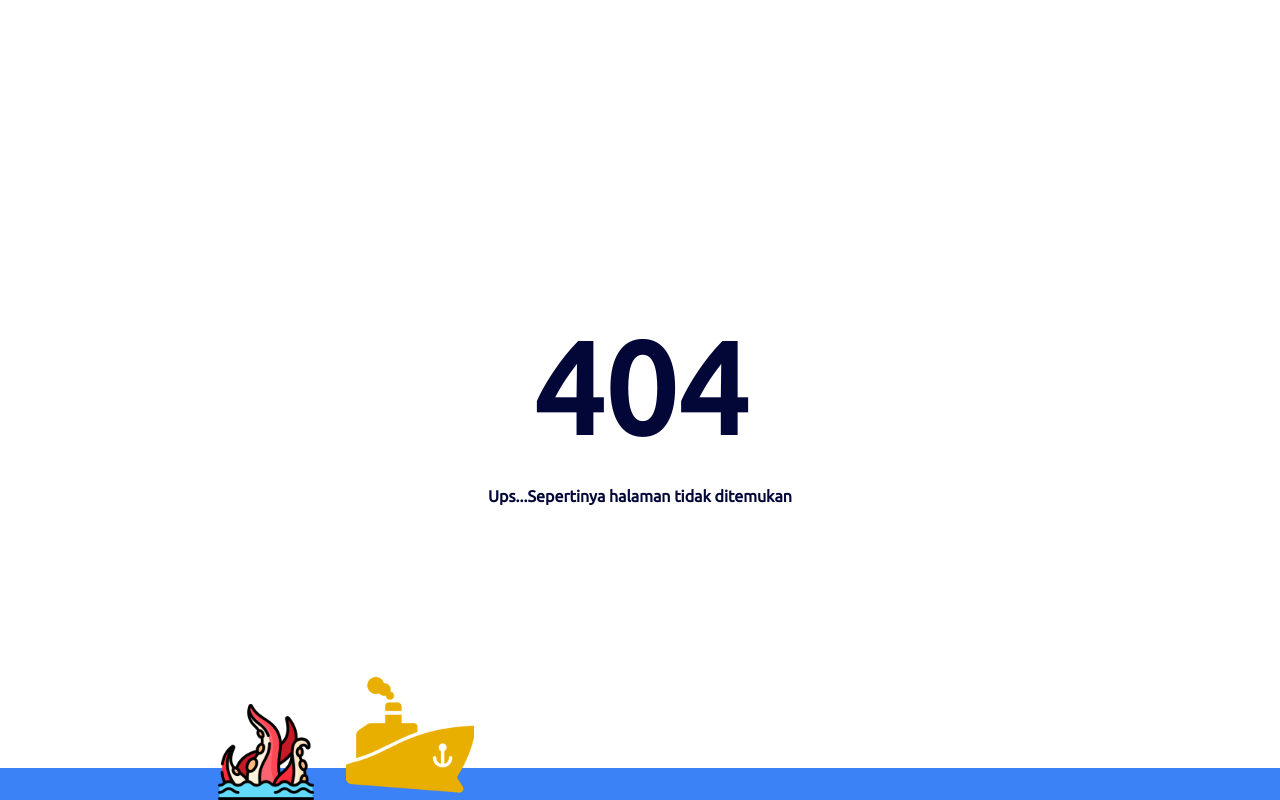
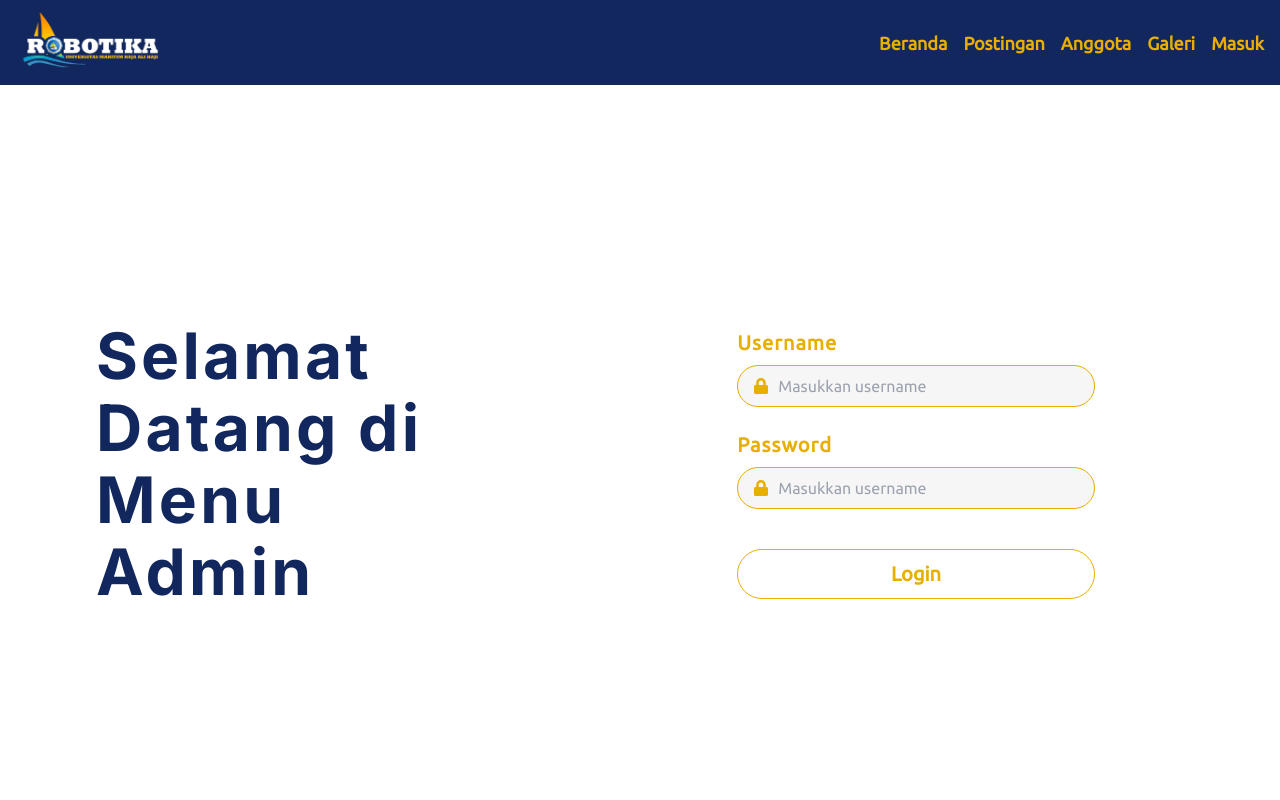
Before and after one commit to MChandraR/Robotika-Frontend, a Next.js app: page /login in a window 1280 px wide. Before the commit this address had no page. Built offline with nearby package versions, Linux system fonts and the light colour scheme.

Commit message:
Fix some eslint rules

```diff
--- a/src/app/anggota/page.tsx
+++ b/src/app/anggota/page.tsx
@@ -9,14 +9,15 @@ export default function Page(){
     const [isOpen, setIsOpen] = useState(false);
     const [selectedLanguage, setSelectedLanguage] = useState(new Date().getFullYear());
 
-    const years:number[] = [];
+    const [years, setYears] = useState([new Date().getFullYear()]);
 
     useEffect(()=>{
-        for(let i=new Date().getFullYear();  i>=2016 ; i--){
-            years.push(i);
-        }
-        return ;
-    });
+        const year = [];
+        for(let i=new Date().getFullYear();  i>=2016 ; i--)year.push(i);
+        setYears(year);
+
+
+    }, []);
 
 
 
--- /dev/null
+++ b/src/app/login/page.tsx
@@ -0,0 +1,30 @@
+import Navbar from "@/components/Navbar";
+import { FaLock } from "react-icons/fa";
+import { Inter } from "next/font/google";
+
+const inter = Inter({ subsets: ['latin'] })
+export default function Page(){
+    return(
+        <div className="min-h-[100dvh] p-10 md:p-24 pt-36 flex item-center">
+            <Navbar/>
+
+            <div className="grid grid-cols-1 md:grid-cols-2 self-center gap-8 md:gap-4 md:mt-32">
+                <div className={`${inter.className} self-center justify-self-start text-darkerBlue font-bold text-4xl md:text-[4rem] md:leading-[4.5rem] tracking-wider w-[75%] `}>Selamat Datang di Menu Admin</div>
+                <div className="self-center justify-self-center text-primaryYellow flex flex-col gap-2 w-full md:w-2/3">
+                    <div className="font-bold tracking-wider text-xl">Username</div>
+                    <div className="relative flex gap-4">
+                        <FaLock className="absolute self-center left-4"/>
+                        <input type="text" className="pl-10 pr-4 bg-[#F6F6F6] text-[#6E6E6E] border-primaryYellow border-[1px] rounded-full leading-10 w-full" placeholder="Masukkan username"/>
+                    </div>
+                    <div className="font-bold tracking-wider text-xl pt-4">Password</div>
+                    <div className="relative flex gap-4 ">
+                        <FaLock className="absolute self-center left-4"/>
+                        <input type="text" className="pl-10 pr-4 bg-[#F6F6F6] text-[#6E6E6E] border-primaryYellow border-[1px] rounded-full leading-10 w-full" placeholder="Masukkan username"/>
+                    </div>
+
+                    <button className="mt-8 border-primaryYellow border-[1px] font-bold text-xl rounded-full leading-[3rem] w-full">Login</button>
+                </div>
+            </div>
+        </div>
+    );
+}
--- a/src/app/page.tsx
+++ b/src/app/page.tsx
@@ -26,9 +26,9 @@ export default function Home() {
             src={GedungA} alt="0" quality={100}
           />
 
-        <div className=" h-[100dvh] md:h-auto relative">
+        <div className=" h-[100dvh] md:h-[100dvh] relative">
             {/* Bagian atas tempat slogan dan logo // */}
-            <div className="relative h-full flex flex-col align-center justify-center md:pt-40 pb-10 z-0 w-full">
+            <div className="relative h-[90%] flex flex-col align-center justify-center md:pt-40 pb-10 z-0 w-full">
               <center className="h-min self-center justify-center mt-0">
                 <h1 className="top-0 z-0 p-4 text-white text-xl md:text-3xl text-center font-bold tracking-wide"> UKM Robotika UMRAH<br/>
                   &quot;Melangkah Bersama Menuju Teknologi Masa Depan&quot;
--- a/src/components/Navbar/index.tsx
+++ b/src/components/Navbar/index.tsx
@@ -24,7 +24,7 @@ const Navbar = ()=>{
         return () => {
         window.removeEventListener("scroll", handleScroll);
         };
-    }, []);
+    });
 
     return (
         <div key={route} className={`${route==="/" ? bgColor : "bg-darkerBlue"} fixed z-50 top-0 left-0 flex flex-wrap align-middle justify-around py-2 px-2 md:px-4 w-full transition-colors`}>
```
Also changed, not shown: src/app/post/page.tsx (+1 -1 lines).
